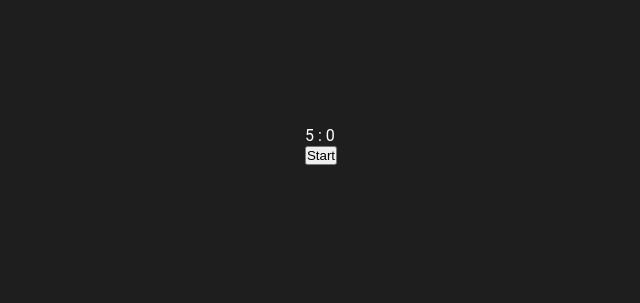
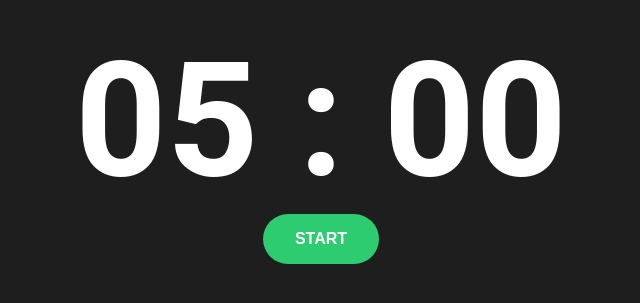
Before and after one commit to emretfn/techcareer-case-study, a React (Vite) app: page / in a window 1280 px wide. Shown: the part 255-558 px from the top of the page, without its empty margins (319-959 px from the left). Built offline with nearby package versions, Linux system fonts and the light colour scheme.

Commit message:
refactor: Add styles and functionality to CountdownTimer component

```diff
--- a/src/components/CountdownTimer.tsx
+++ b/src/components/CountdownTimer.tsx
@@ -1,4 +1,5 @@
 import { useEffect, useState } from "react";
+import styles from "../styles/CountdownTimer.module.css";
 
 const CountdownTimer = () => {
   const [time, setTime] = useState({
@@ -8,13 +9,16 @@ const CountdownTimer = () => {
   const [isRunning, setIsRunning] = useState(false);
 
   useEffect(() => {
+    // If the timer is not running, we don't need to do anything
     if (!isRunning) return;
 
+    // If the timer is running, we want to decrease the seconds
     const timer = setInterval(() => {
       if (time.minutes === 0 && time.seconds === 0) {
         clearInterval(timer);
       } else {
         setTime((prev) => {
+          // If the seconds are 0, we want to decrease the minutes
           if (prev.seconds === 0) {
             return {
               minutes: prev.minutes - 1,
@@ -30,15 +34,25 @@ const CountdownTimer = () => {
       }
     }, 1000);
 
+    // clear time when component unmounts
     return () => clearInterval(timer);
   }, [time, isRunning]);
 
+  const formatTime = (time: number) => {
+    return time < 10 ? `0${time}` : time;
+  };
+
   return (
-    <div>
-      <div>
-        {time.minutes} : {time.seconds}
+    <div className={styles.timerWrapper}>
+      <div className={styles.timer}>
+        {formatTime(time.minutes)} : {formatTime(time.seconds)}
       </div>
-      <button type="button" onClick={() => setIsRunning((prev) => !prev)}>
+      <button
+        className="btn"
+        type="button"
+        onClick={() => setIsRunning((prev) => !prev)}
+        style={{ backgroundColor: isRunning ? "#e74c3c" : "#2ecc71" }}
+      >
         {isRunning ? "Pause" : "Start"}
       </button>
     </div>
--- a/src/index.css
+++ b/src/index.css
@@ -16,3 +16,16 @@ body {
   align-items: center;
   justify-content: center;
 }
+
+/* Shared btn */
+.btn {
+  border: none;
+  border-radius: 9999px;
+  color: white;
+  cursor: pointer;
+  font-size: 1rem;
+  font-weight: 700;
+  padding: 1rem 2rem;
+  text-transform: uppercase;
+  transition: all 0.3s ease;
+}
--- /dev/null
+++ b/src/styles/CountDownTimer.module.css
@@ -0,0 +1,10 @@
+.timerWrapper {
+  display: flex;
+  flex-direction: column;
+  align-items: center;
+  justify-content: center;
+}
+.timer {
+  font-size: 10rem;
+  font-weight: 700;
+}
```
